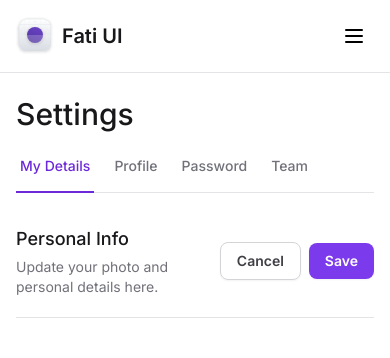
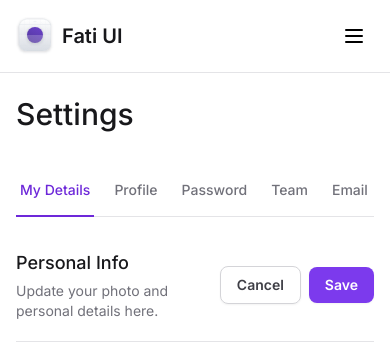
Before and after one commit to gustavosalviato/tailwind-master, a Next.js app: page / in a window 390 px wide. Shown: the top 358 px of the page. Built offline with nearby package versions, Linux system fonts and the light colour scheme.

Commit message:
chore: responsive tabs

```diff
--- a/package.json
+++ b/package.json
@@ -26,6 +26,7 @@
     "postcss": "8.4.28",
     "react": "18.2.0",
     "react-dom": "18.2.0",
+    "tailwind-scrollbar": "^3.0.5",
     "tailwind-variants": "^0.1.13",
     "tailwindcss": "3.3.3",
     "typescript": "5.1.6"
--- a/src/components/SettingsTabs/TabItem.tsx
+++ b/src/components/SettingsTabs/TabItem.tsx
@@ -13,7 +13,7 @@
       value={value}
       className="duration300 group relative px-1 pb-4 text-sm font-medium text-zinc-500 outline-none transition-colors hover:text-violet-700 data-[state=active]:text-violet-700"
     >
-      <span className="group-focus-visible:rounded group-focus-visible:ring-2 group-focus-visible:ring-violet-400 group-focus-visible:ring-offset-4">
+      <span className="whitespace-nowrap group-focus-visible:rounded group-focus-visible:ring-2 group-focus-visible:ring-violet-400 group-focus-visible:ring-offset-4">
         {title}
       </span>
 
--- a/src/components/SettingsTabs/index.tsx
+++ b/src/components/SettingsTabs/index.tsx
@@ -3,6 +3,8 @@
 import * as Tabs from '@radix-ui/react-tabs'
 import { TabItem } from './TabItem'
 import { useState } from 'react'
+import * as ScrollArea from '@radix-ui/react-scroll-area'
+import { Scroll } from 'lucide-react'
 
 export function SettingsTabs() {
   const [currentTab, setCurrentTab] = useState('my-details')
@@ -12,6 +14,8 @@
       defaultValue={currentTab}
       onValueChange={(value) => setCurrentTab(value)}
     >
+      <ScrollArea.Root type="scroll" className="w-full">
+        <ScrollArea.Viewport className="w-full overflow-x-scroll">
           <Tabs.List className="mt-6 flex w-full items-center gap-4 border-b border-zinc-200">
             <TabItem
               title="My Details"
@@ -28,8 +32,26 @@
               value="password"
               isSelected={currentTab === 'password'}
             />
-        <TabItem title="Team" value="team" isSelected={currentTab === 'team'} />
+            <TabItem
+              title="Team"
+              value="team"
+              isSelected={currentTab === 'team'}
+            />
+            <TabItem
+              title="Email"
+              value="email"
+              isSelected={currentTab === 'email'}
+            />
           </Tabs.List>
+        </ScrollArea.Viewport>
+
+        <ScrollArea.Scrollbar
+          className="flex h-0.5 translate-y-1.5 touch-none select-none flex-col bg-zinc-100"
+          orientation="horizontal"
+        >
+          <ScrollArea.Thumb className="relative flex-1 rounded-lg bg-zinc-300" />
+        </ScrollArea.Scrollbar>
+      </ScrollArea.Root>
     </Tabs.Root>
   )
 }
--- a/src/components/Sidebar/index.tsx
+++ b/src/components/Sidebar/index.tsx
@@ -9,6 +9,7 @@
 import * as Input from '../Input'
 import * as Collapsible from '@radix-ui/react-collapsible'
 import { Button } from '../Button'
+
 export function Sidebar() {
   return (
     <Collapsible.Root className="fixed left-0 right-0 top-0 z-20 flex flex-col gap-6 overflow-hidden border-b border-zinc-200 bg-white p-4 data-[state=open]:bottom-0 lg:right-auto lg:h-auto lg:w-80 lg:overflow-auto lg:border-b-0 lg:border-r lg:border-zinc-200 lg:px-5 lg:py-8">
--- a/tailwind.config.ts
+++ b/tailwind.config.ts
@@ -47,6 +47,6 @@
       },
     },
   },
-  plugins: [],
+  plugins: [require('tailwind-scrollbar')],
 }
 export default config
```
Also changed, not shown: 1 other file (tests, documents, lock files or other folders). Lines whose indentation alone changed are shown as unchanged.
